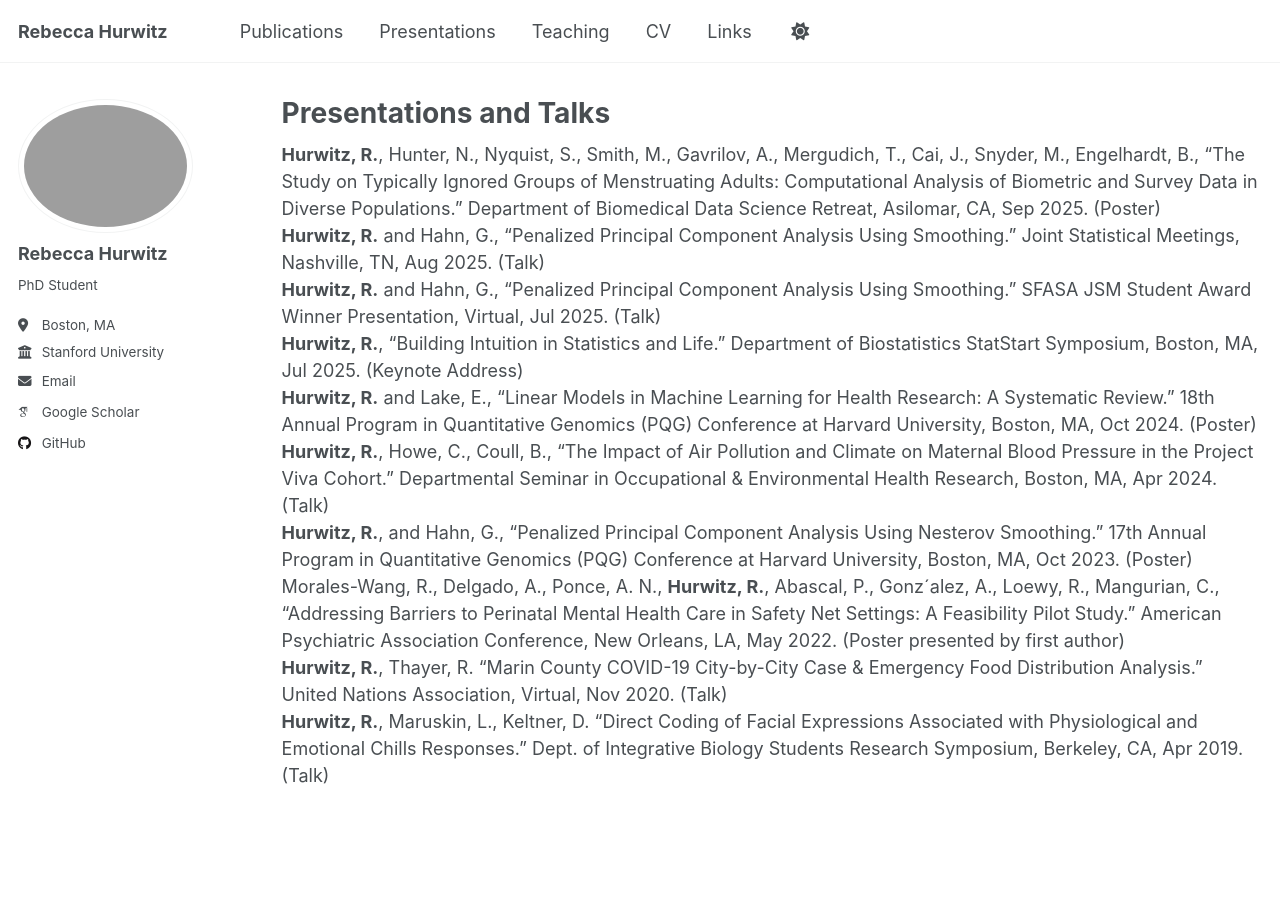
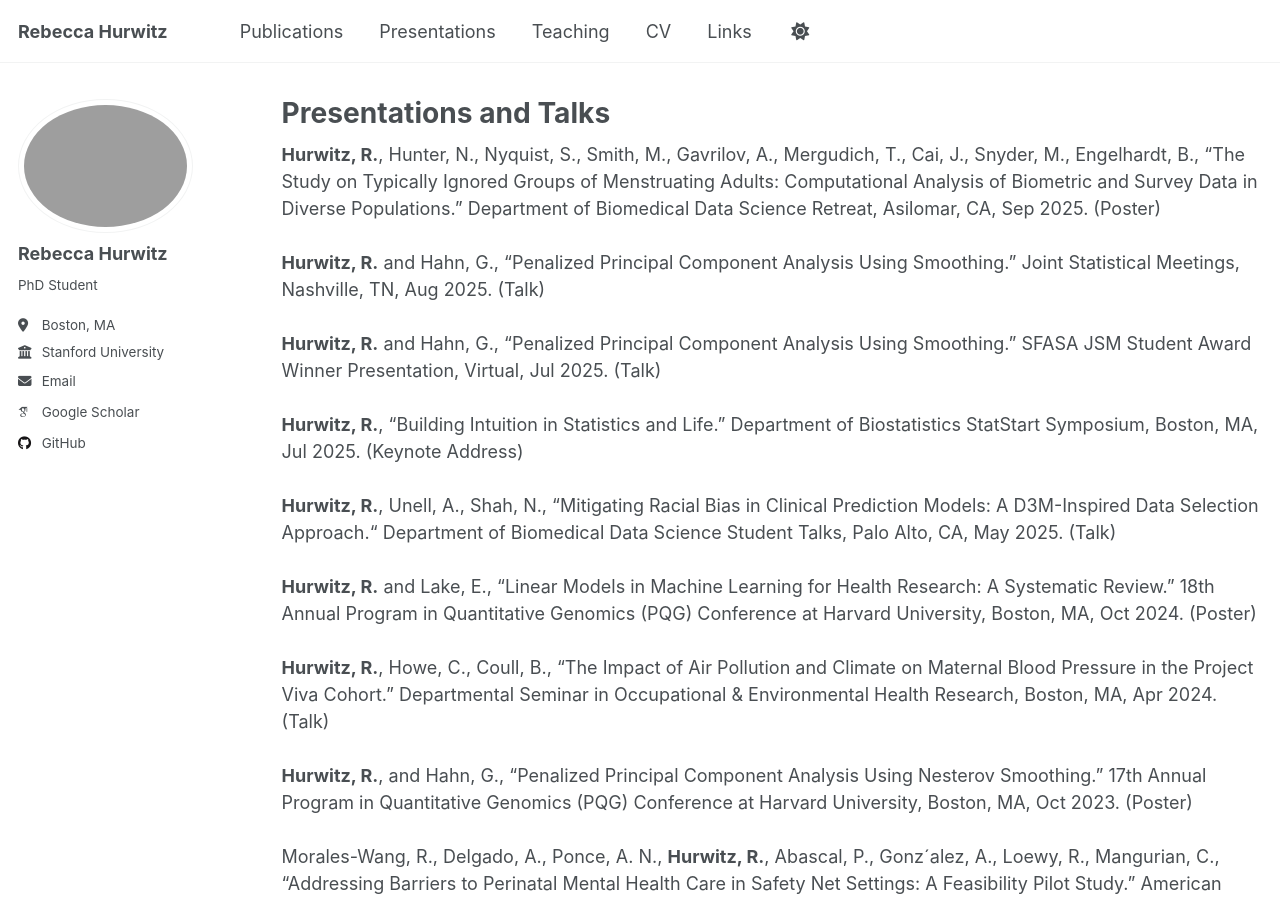
Before and after one commit to rebeccahurwitz/rebeccahurwitz.github.io, a Jekyll site: the page built from _pages/talks.html, in a window 1280 px wide and 900 px high. Built offline with Jekyll 4.4.1, drawn with Linux system fonts in a browser that asks for light colours; some web fonts are replaced; a script that is not in the unit is left out.

Commit message:
Update talks.html

```diff
--- a/_pages/talks.html
+++ b/_pages/talks.html
@@ -13,20 +13,23 @@ author_profile: true
 
 <b>Hurwitz, R.</b>, Hunter, N., Nyquist, S., Smith, M., Gavrilov, A., Mergudich, T., Cai, J., Snyder, M., Engelhardt, B., “The Study on Typically Ignored Groups of Menstruating Adults: Computational Analysis of Biometric and Survey Data in Diverse Populations.” Department of Biomedical Data Science Retreat, Asilomar, CA, Sep 2025. (Poster)
 <br>
+<br>
 <b>Hurwitz, R.</b> and Hahn, G., “Penalized Principal Component Analysis Using Smoothing.” Joint Statistical Meetings, Nashville, TN, Aug 2025. (Talk)
-<br>
+<br> <br>
 <b>Hurwitz, R.</b> and Hahn, G., “Penalized Principal Component Analysis Using Smoothing.” SFASA JSM Student Award Winner Presentation, Virtual, Jul 2025. (Talk)
-<br>
+<br> <br>
 <b>Hurwitz, R.</b>, “Building Intuition in Statistics and Life.” Department of Biostatistics StatStart Symposium, Boston, MA, Jul 2025. (Keynote Address)
-<br>
+<br> <br>
+<b>Hurwitz, R.</b>, Unell, A., Shah, N., “Mitigating Racial Bias in Clinical Prediction Models: A D3M-Inspired Data Selection Approach.“ Department of Biomedical Data Science Student Talks, Palo Alto, CA, May 2025. (Talk)
+<br> <br>
 <b>Hurwitz, R.</b> and Lake, E., “Linear Models in Machine Learning for Health Research: A Systematic Review.” 18th Annual Program in Quantitative Genomics (PQG) Conference at Harvard University, Boston, MA, Oct 2024. (Poster)
-<br>
+<br> <br>
 <b>Hurwitz, R.</b>, Howe, C., Coull, B., “The Impact of Air Pollution and Climate on Maternal Blood Pressure in the Project Viva Cohort.” Departmental Seminar in Occupational & Environmental Health Research, Boston, MA, Apr 2024. (Talk)
-<br>
+<br> <br>
 <b>Hurwitz, R.</b>, and Hahn, G., “Penalized Principal Component Analysis Using Nesterov Smoothing.” 17th Annual Program in Quantitative Genomics (PQG) Conference at Harvard University, Boston, MA, Oct 2023. (Poster)
-<br>
+<br> <br>
 Morales-Wang, R., Delgado, A., Ponce, A. N., <b>Hurwitz, R.</b>, Abascal, P., Gonz´alez, A., Loewy, R., Mangurian, C., “Addressing Barriers to Perinatal Mental Health Care in Safety Net Settings: A Feasibility Pilot Study.” American Psychiatric Association Conference, New Orleans, LA, May 2022. (Poster presented by first author)
-<br>
+<br> <br>
 <b>Hurwitz, R.</b>, Thayer, R. “Marin County COVID-19 City-by-City Case & Emergency Food Distribution Analysis.” United Nations Association, Virtual, Nov 2020. (Talk)
-<br>
+<br> <br>
 <b>Hurwitz, R.</b>, Maruskin, L., Keltner, D. “Direct Coding of Facial Expressions Associated with Physiological and Emotional Chills Responses.” Dept. of Integrative Biology Students Research Symposium, Berkeley, CA, Apr 2019. (Talk)
```
